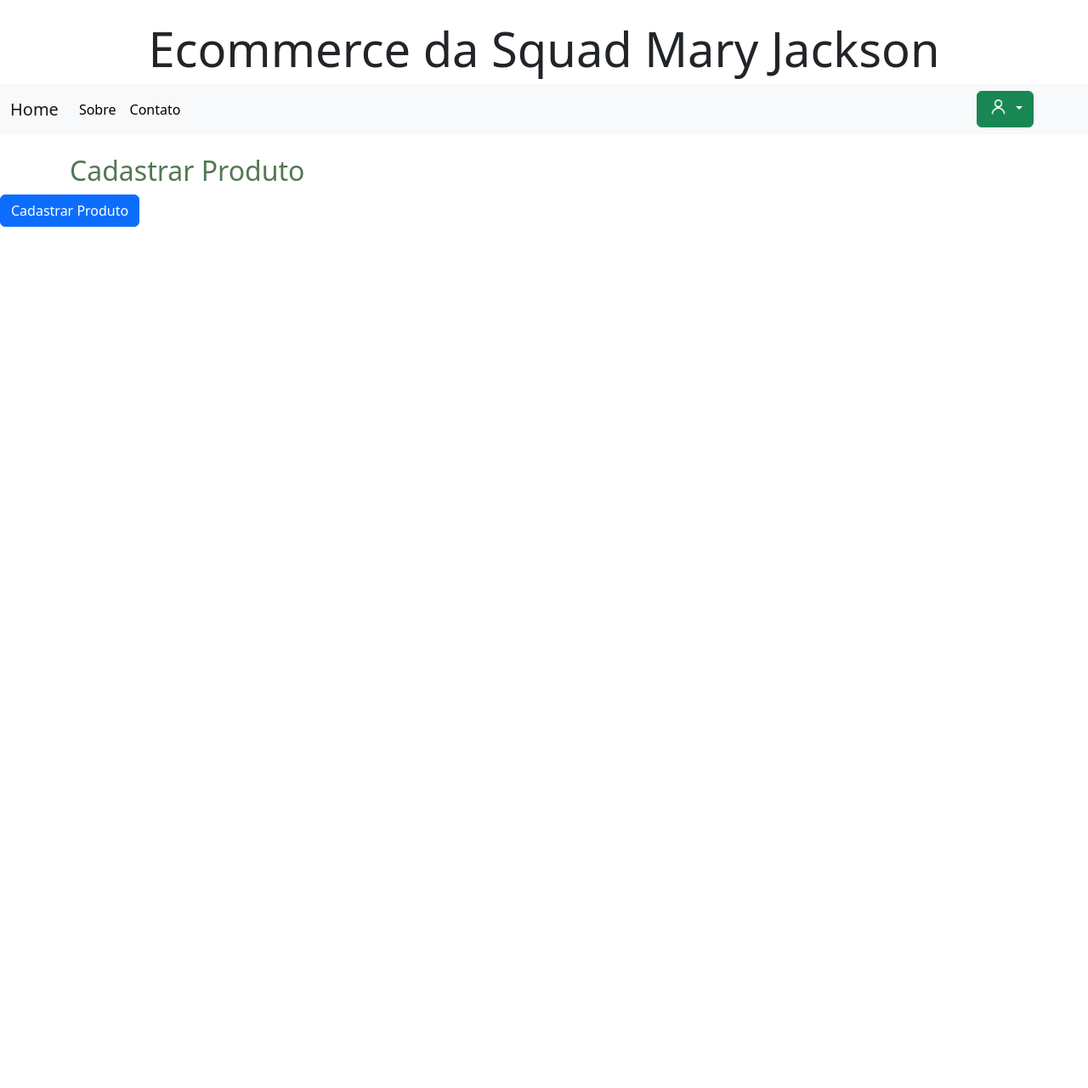
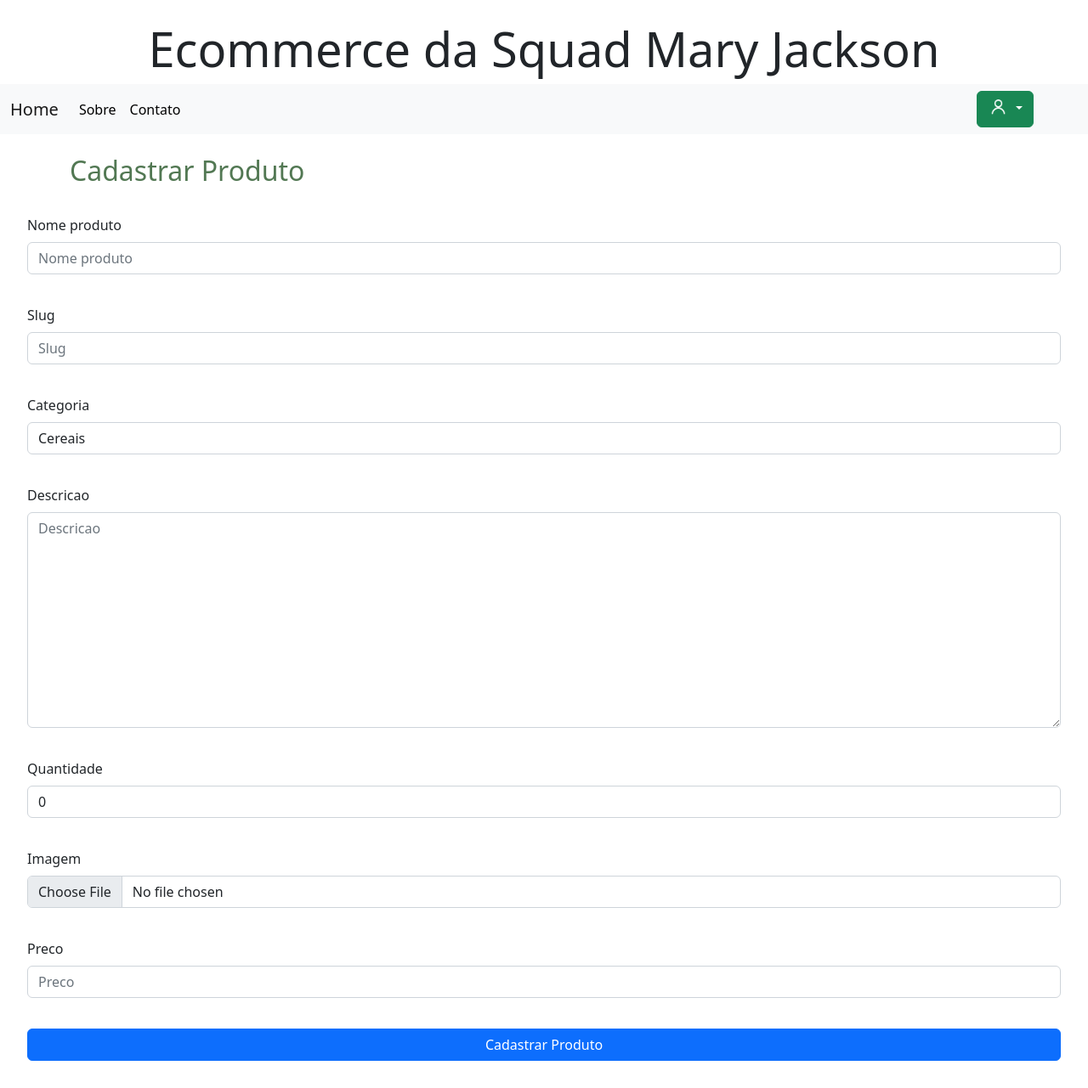
Before and after one commit to tainatravassos/Ecommerce_Mary_Jackson, a Django app: page /cadastro-produto/ in a window 1280 px wide. Shown: the whole page at 85% size. Before the commit the page ends 267 px from the top, so only its background shows below. Run offline with Django 5.2, Linux system fonts and the light colour scheme; data comes from the database, SQL or seed files in the repository; both versions use the stored data as it was after the commit; some libraries are stand-ins or nearby versions.

Commit message:
feat: create form

```diff
--- a/app_MJ/models.py
+++ b/app_MJ/models.py
@@ -1,5 +1,6 @@
 from django.db import models
 from datetime import datetime
+from django import forms
 from django.contrib.auth.models import User
 
 class Cliente(models.Model):
@@ -25,7 +26,7 @@
 
 
 class Produto(models.Model):
-    nome_produto = models.CharField(max_length=200, default='Produto sem nome')
+    nome_produto = models.CharField(max_length=200, default='')
     slug = models.SlugField(max_length=200, default='')
     categoria = models.ForeignKey(Categoria, on_delete=models.CASCADE, default=1)
     descricao = models.TextField()
--- a/app_MJ/views.py
+++ b/app_MJ/views.py
@@ -1,6 +1,9 @@
 from django.shortcuts import render
+from app_MJ.forms import ProdutoForm
+from django.views.decorators.cache import cache_page
 from app_MJ.models import *
 
+@cache_page(30)
 
 def home(request):
     produtos = Produto.objects.all()
@@ -13,4 +16,19 @@
     return render(request, "contato.html", {'contato': 'active'})
 
 def cadastro_produto(request):
-    return render(request, "cadastro_produto.html", {'cadastro_produto': 'active'})
+    produto = Produto.objects.all()
+    form = ProdutoForm(request.POST or None)
+    success = False
+    error = False
+    if form.is_valid():
+        form.save()
+        success = True
+    else:
+        error = True
+    context = {
+        'form': form,
+        'success': success,
+        'error': error,
+        'produto': produto,
+    }
+    return render(request, "cadastro_produto.html", context)
--- a/static/css/color.css
+++ b/static/css/color.css
@@ -9,8 +9,3 @@
 
   --light-blue: #007bff;
 }
-
-
-h2 {
-  color: var(--green);
-}
--- /dev/null
+++ b/static/css/style.css
@@ -0,0 +1,12 @@
+@import './color.css';
+
+h2 {
+  color: var(--green);
+}
+
+form {
+  margin: 2rem;
+  display: flex;
+  flex-direction: column;
+  gap: 20px;
+}
--- a/templates/cadastro_produto.html
+++ b/templates/cadastro_produto.html
@@ -1,22 +1,24 @@
 {% extends 'base.html' %}
 {% load static %}
-
-{% block css %}
-    <link rel="stylesheet" href="{% static 'css/color.css' %}">
-{% endblock %}
+{% load bootstrap4 %}
 
 {% block title %}
     Cadastrar Produto
 {% endblock %}
 
 {% block content %}
+
+{% block css %}
+  <link rel="stylesheet" href="{% static 'css/style.css' %}">
+{% endblock %}
+
 <div class="container mt-4">
   <h2>Cadastrar Produto</h2>
 </div>
 
 <form action="" method="POST" id="form">
-
+  {% csrf_token %}
+  {% bootstrap_form form %}
   <button type="submit" class="btn btn-primary btn-block">Cadastrar Produto</button>
-
 </form>
 {% endblock %}
```
Also changed, not shown: templates/contato.html (+8 -1 lines), db.sqlite3.
